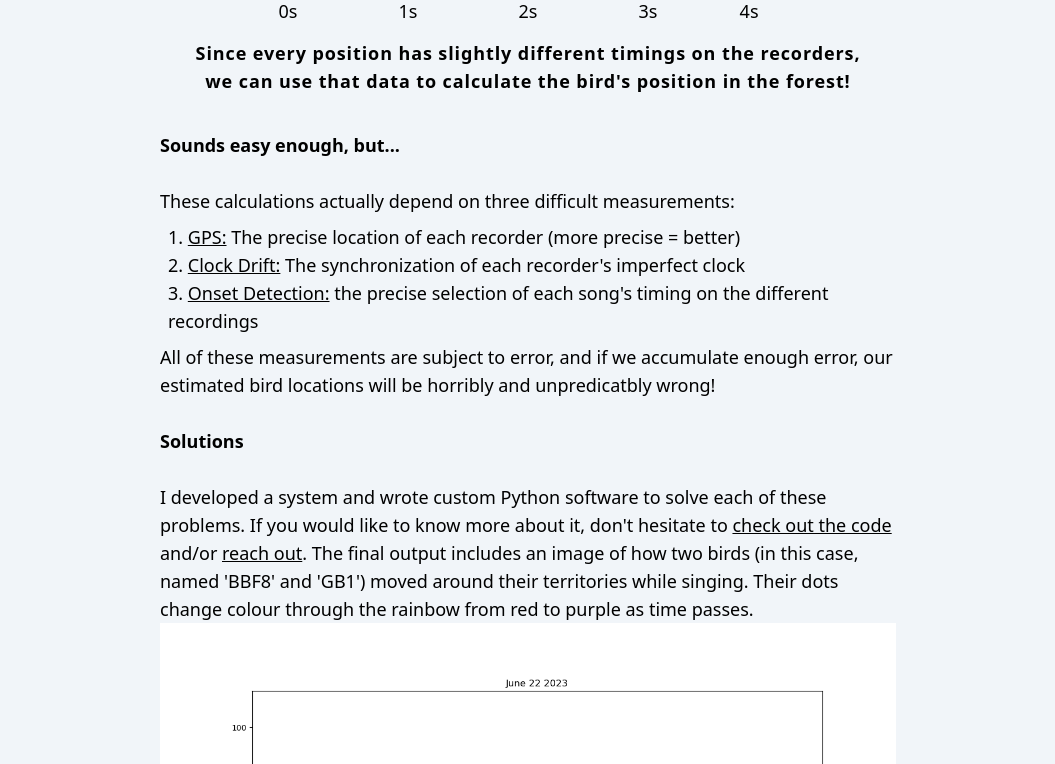
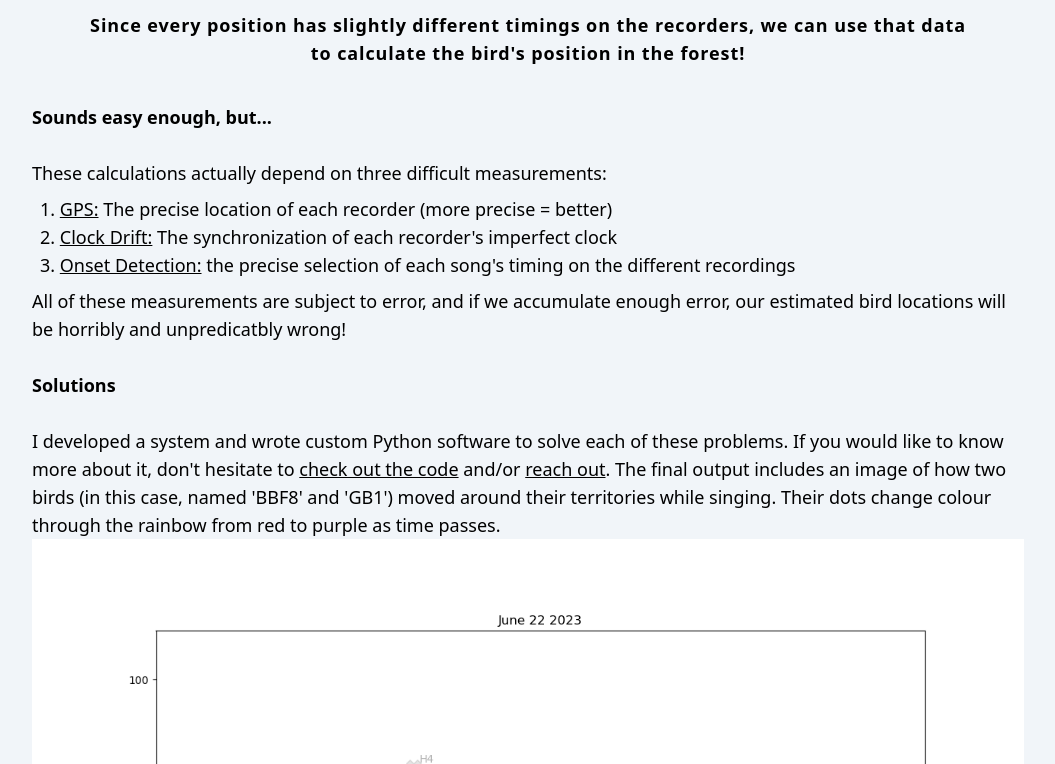
Before and after one commit to Struckhour/portfolio2024, a SvelteKit app: page /triangulation in a window 1280 px wide. Shown: the part 996-1760 px from the top of the page, without its empty margins (112-1167 px from the left). Built offline with nearby package versions, Linux system fonts and the light colour scheme.

Commit message:
expand triangulation page width

```diff
--- a/src/routes/triangulation/+page.svelte
+++ b/src/routes/triangulation/+page.svelte
@@ -4,7 +4,7 @@
     import Birdmover from './birdmover.svelte';
 </script>
 
-<div class="max-w-3xl mx-auto mt-6 p-2 text-lg">
+<div class="max-w-5xl mx-auto mt-6 p-2 text-lg">
     <h1 class="text-center text-2xl">Automated Acoustic Triangulation</h1>
     <br>
     <p class="text-center text-2xl text-green-950">Let's play a game!</p>
@@ -29,7 +29,7 @@
     <div class="text-center tracking-wider w-[90%] max-w-4xl m-auto"><b>Since every position has slightly different timings on the recorders, we can use that data to calculate the bird's position in the forest!</b>
     </div>
 
-    <div class="max-w-4xl mx-auto p-2">
+    <div class="max-w-6xl mx-auto p-2">
         <br>
         <h2 class="text-lg font-bold">Sounds easy enough, but...</h2>
         <br>
```
